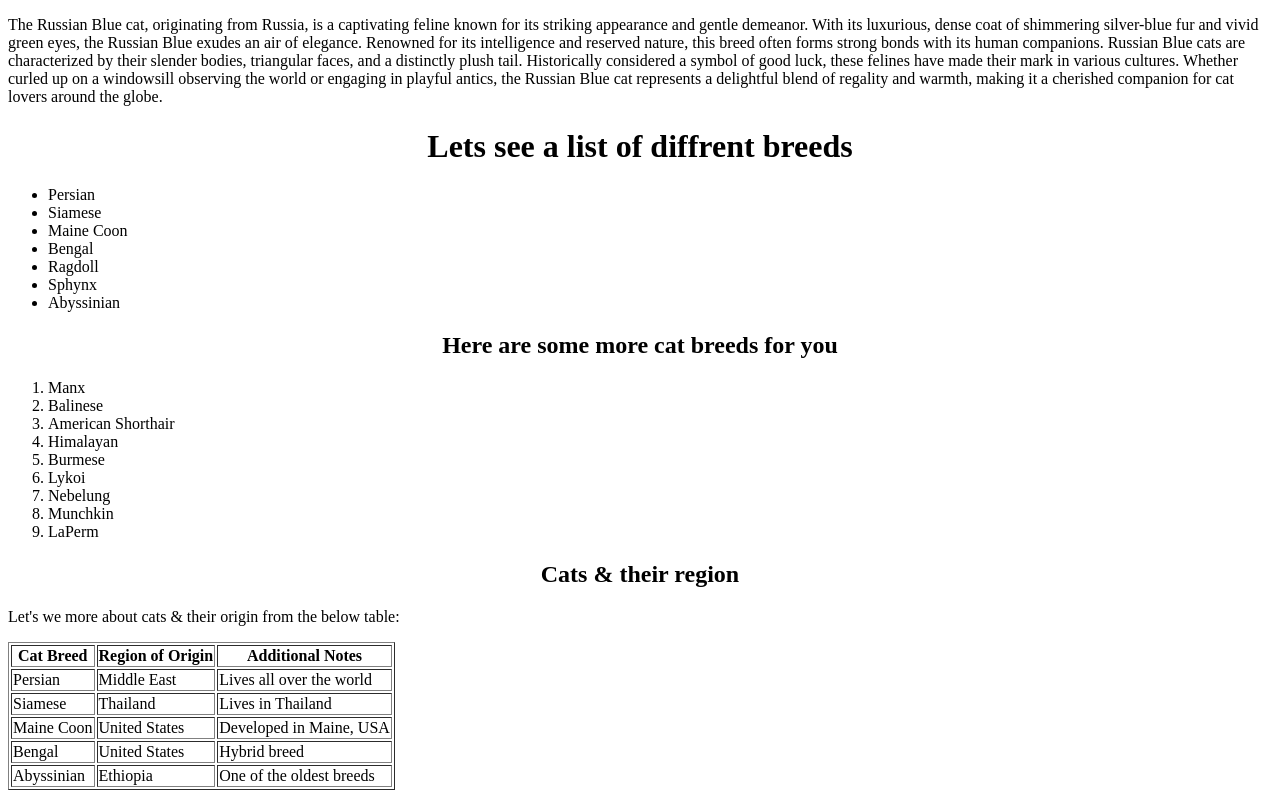
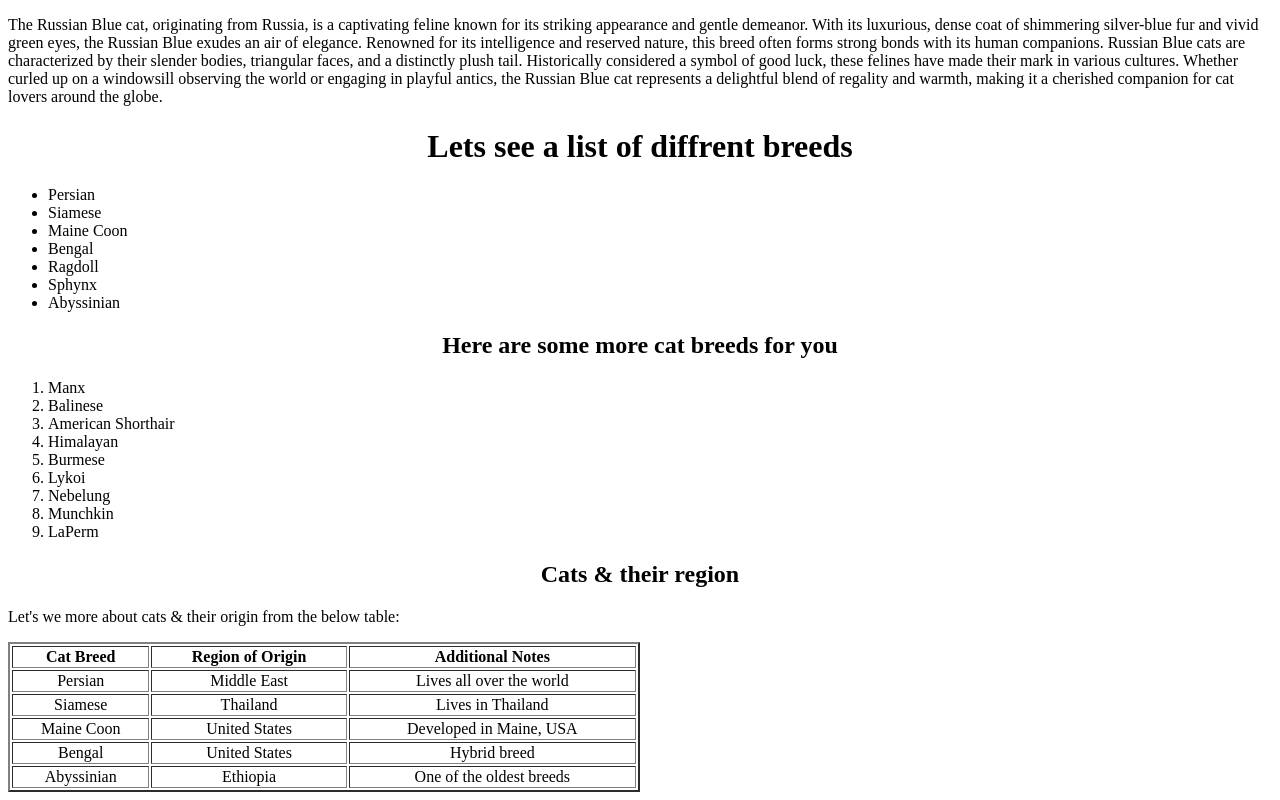
Before and after one commit to sagorrkr/WebDev, a plain HTML site: page HTML/01-Basic_HTML_Layout/TheCatWebsite.html in a window 1280 px wide. Shown: the part 398-1198 px from the top of the page. Drawn offline with Linux system fonts and the light colour scheme.

Commit message:
Changed the alignment of the table and added border

```diff
--- a/HTML/01-Basic_HTML_Layout/TheCatWebsite.html
+++ b/HTML/01-Basic_HTML_Layout/TheCatWebsite.html
@@ -86,36 +86,36 @@ addition to the feline family.
 
 <p> Let's we more about cats & their origin from the below table:</p>
 <!--Here we will include a table about cats-->
-    <table border = 1>
+    <table border="2px" width="50%">
         <tr>
-            <th>Cat Breed </th>
-            <th>Region of Origin </th>
-            <th>Additional Notes  </th>
+            <th><center>Cat Breed</center> </th>
+            <th><center>Region of Origin</center> </th>
+            <th><center>Additional Notes</center> </th>
         </tr>
         <tr>
-            <td>Persian </td>
-            <td>Middle East </td>
-            <td>Lives all over the world  </td>
+            <td><center>Persian </center></td>
+            <td><center>Middle East </center></td>
+            <td><center>Lives all over the world  </center></td>
         </tr>
         <tr>
-            <td>Siamese </td>
-            <td>Thailand </td>
-            <td>Lives in Thailand </td>
+            <td><center>Siamese</center> </td>
+            <td><center>Thailand</center> </td>
+            <td><center>Lives in Thailand</center> </td>
         </tr>
         <tr>
-            <td>Maine Coon </td>
-            <td>United States  </td>
-            <td>Developed in Maine, USA  </td>
+            <td><center>Maine Coon</center> </td>
+            <td><center>United States</center> </td>
+            <td><center>Developed in Maine, USA</center> </td>
         </tr>
         <tr>
-            <td>Bengal </td>
-            <td>United States </td>
-            <td>Hybrid breed </td>
+            <td><center>Bengal</center> </td>
+            <td><center>United States</center> </td>
+            <td><center>Hybrid breed</center> </td>
         </tr>
         <tr>
-            <td>Abyssinian </td>
-            <td>Ethiopia </td>
-            <td>One of the oldest breeds </td>
+            <td><center>Abyssinian </center></td>
+            <td><center>Ethiopia </center></td>
+            <td><center>One of the oldest breeds</center> </td>
         </tr>
 
 
```
